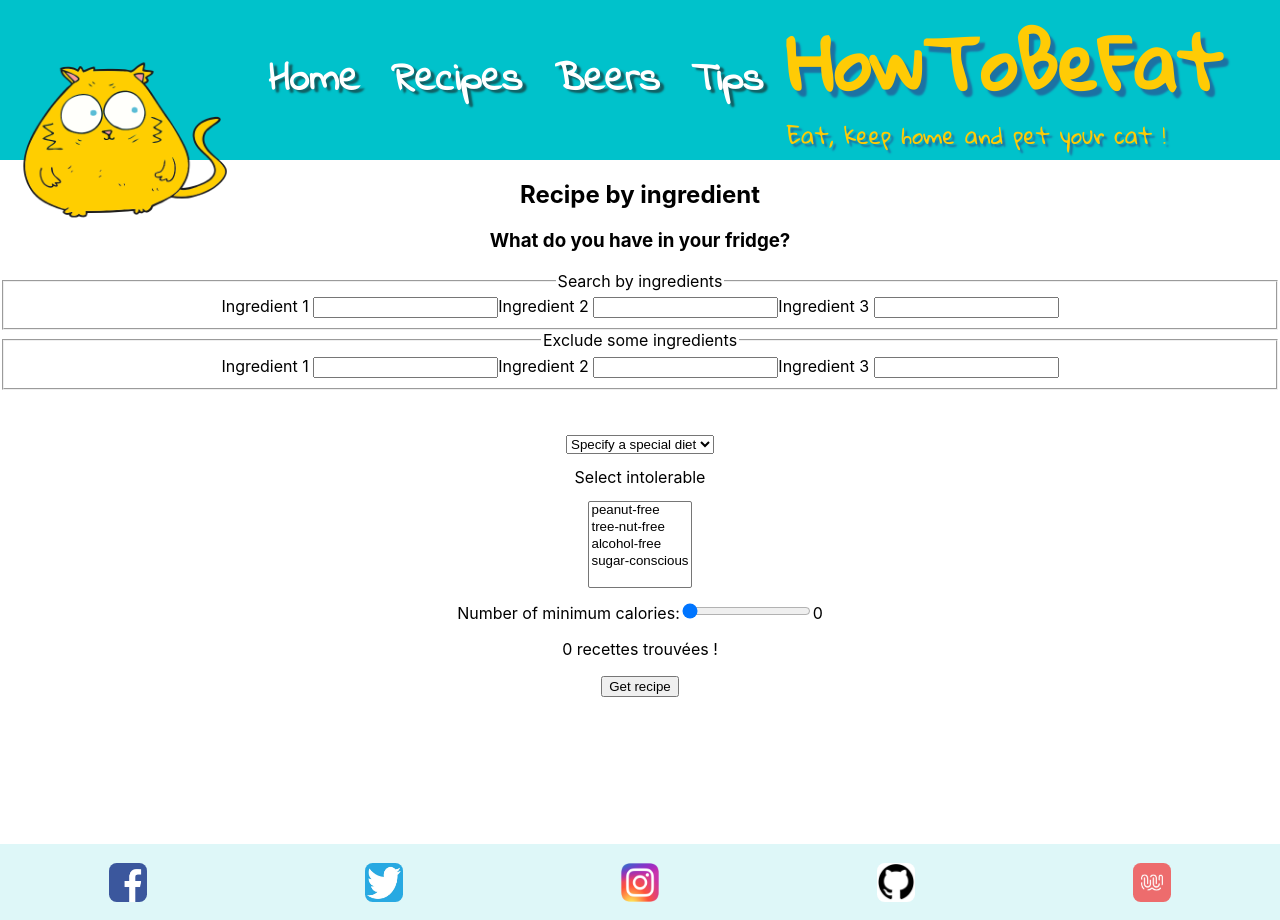
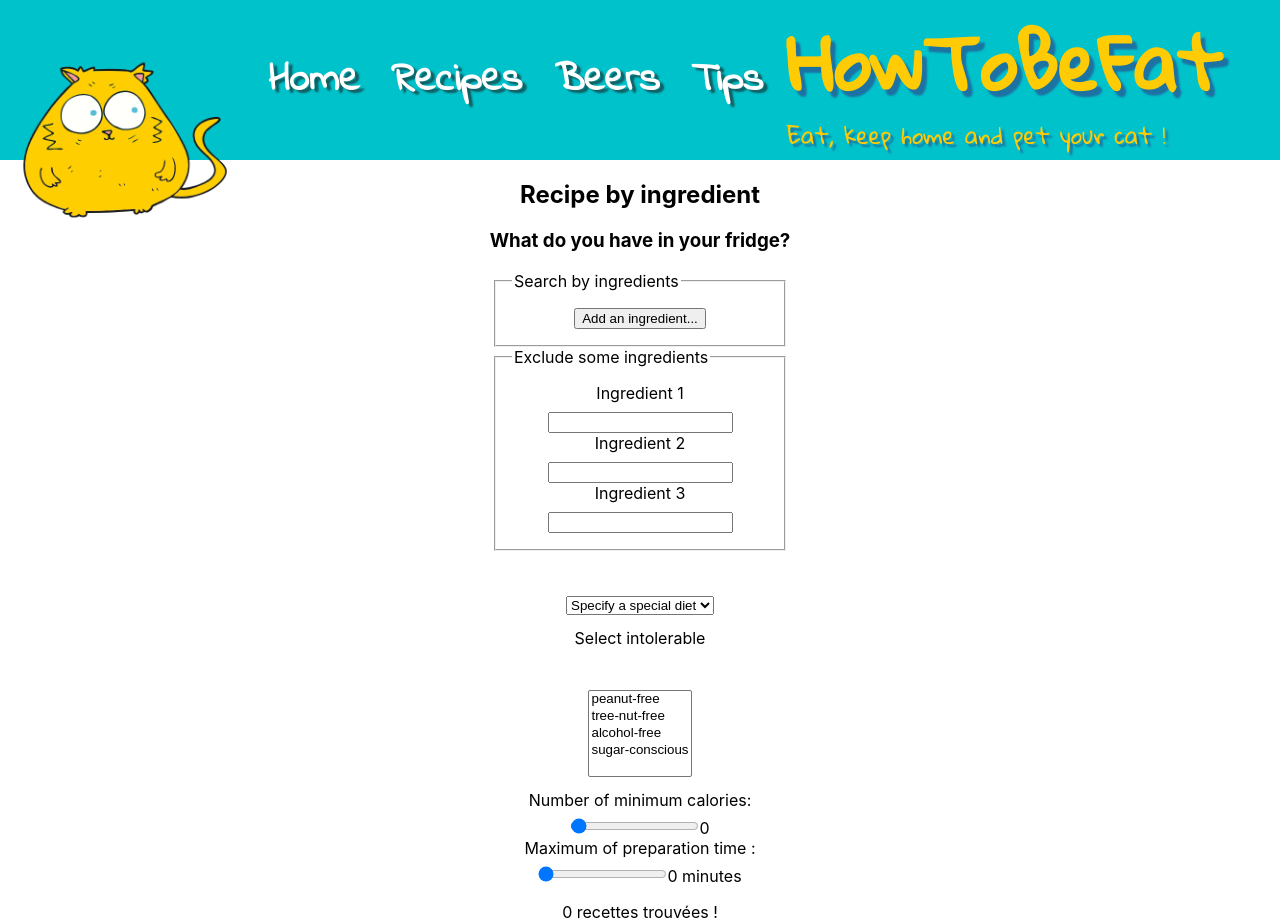
Before and after one commit to WildCodeSchool/paris-0320-project2-howToBeFat, a React (Create React App) app: page /RecipeSearch in a window 1280 px wide. Shown: the top 920 px of the page. Built offline with nearby package versions, Linux system fonts and the light colour scheme; a web font is replaced by a local one.

Commit message:
Create new componants for more visibility for the RecipeSearch componant. Make the fiedset formIngredients interactive

```diff
--- a/src/components/RecipeSearch.js
+++ b/src/components/RecipeSearch.js
@@ -1,5 +1,7 @@
 import React, { useState, useEffect } from 'react'
 import axios from 'axios'
+
+import Form from './recipeSearch/Form'
 
 const intolerables = ["peanut-free", "tree-nut-free", "alcohol-free", "sugar-conscious"]
 const specialDiet = ["vegetarian", "vegan"]
@@ -15,6 +17,7 @@ const RecipeSearch = () => {
   const [userExcludeIngredient2, setUserExcludeIngredient2] = useState('')
   const [userExcludeIngredient3, setUserExcludeIngredient3] = useState('')
   const [userCalories, setUserCalories] = useState(0)
+  const [userPreparationTime, setUserPreparationTime] = useState(0)
   const [userDiets, setUserDiets] = useState('')
   const [userIntolerables, setUserIntolerables] = useState([])
   const [errorRequest, setErrorRequest] = useState(false)
@@ -27,9 +30,7 @@ const RecipeSearch = () => {
     console.log(nbResults, "firstresult")
     const rangewidth = 10
     const numberToRandom = getRandomNumber(Math.ceil(nbResults / rangewidth))
-    console.log(numberToRandom, "numberRandom")
     const max = (numberToRandom * rangewidth) + rangewidth > nbResults ? nbResults - 1 : (numberToRandom * rangewidth) + rangewidth
-    console.log(max, "max")
     const min = max - rangewidth < 0 ? 0 : max - rangewidth
     return `&from=${min}&to=${max}`
   }
@@ -38,6 +39,7 @@ const RecipeSearch = () => {
   const defineRequestUrl = (nbResults) => {
     nbResults = nbResults > 100 ? 100 : nbResults
     const calories = userCalories && `&calories=${userCalories}%2B`
+    const preparationTime = userPreparationTime && `&time=${userPreparationTime}`
     const ingredients = userIngredient1 && `${userIngredient1},${userIngredient2},${userIngredient3}`
     const excludes = `&excluded=${userExcludeIngredient1}&excluded=${userExcludeIngredient2}&excluded=${userExcludeIngredient3}`
     const diet = userDiets && `&health=${userDiets}`
@@ -47,7 +49,7 @@ const RecipeSearch = () => {
     }
     const rangeRequest = numOfResult ? defineRangeNumber(numOfResult) : nbResults ? defineRangeNumber(nbResults) : ''
     // url which will be send to the API request
-    return `https://api.edamam.com/search?q=${ingredients}${calories}${rangeRequest}${diet}${intolerables}${excludes}&app_id=812f083c&app_key=57cd06930f1a1d5818380b512897cc58`
+    return `https://api.edamam.com/search?q=${ingredients}${calories}${rangeRequest}${diet}${intolerables}${excludes}${preparationTime}&app_id=812f083c&app_key=57cd06930f1a1d5818380b512897cc58`
   }
 
   // We verify if the number of results are define
@@ -56,8 +58,8 @@ const RecipeSearch = () => {
   const getNumRecipes = (url) => {
     axios.get(url)
       .then((res) => {
-        console.log(res.data.count, "first")
         setNumOfResult(0)
+        console.log(numOfResult)
         setNumOfResult(res.data.count)
         getApiDatas(defineRequestUrl(res.data.count))
       })
@@ -81,7 +83,33 @@ const RecipeSearch = () => {
   }
 
   const handleChange = (e) => {
+    const value = e.target.value.toLowerCase()
     switch (e.target.id) {
+      case "ingredient1":
+        console.log(value, 'ingredient1')
+        setUserIngredient1(value)
+        break
+      case "ingredient2":
+        setUserIngredient2(value)
+        break
+      case "ingredient3":
+        setUserIngredient3(value)
+        break
+      case "excludedIngredient1":
+        setUserExcludeIngredient1(value)
+        break
+      case "excludedIngredient2":
+        setUserExcludeIngredient2(value)
+        break
+      case "excludedIngredient3":
+        setUserExcludeIngredient3(value)
+        break
+      case "calories":
+        setUserCalories(e.target.value)
+        break
+      case "time":
+        setUserPreparationTime(e.target.value)
+        break
       case "specialDiets":
         e.target.value !== "Specify a special diet" ? setUserDiets(e.target.value) : setUserDiets('')
         break
@@ -96,31 +124,29 @@ const RecipeSearch = () => {
     }
   }
 
+  const getPreparationTime = (time) => {
+    const hours = time > 60 ? Math.floor(time / 60) : 0
+    const unity = hours > 1 ? "hours" : "hour"
+    const minutes = time > 60 ? time % 60 : time
+    return time > 60 ? `${hours} ${unity} and ${minutes} minutes` : `${minutes} minutes`
+  }
+
   return (
     <div className='recipeSearch'>
       <h2>Recipe by ingredient</h2>
       <h3>What do you have in your fridge?</h3>
       <div className='ingredientSearch'>
         <form onSubmit={submitForm} class="form-example">
-
-          <fieldset class="ingredientSearch">
-            <legend>Search by ingredients</legend>
-            <label htmlFor='ingredient1'>Ingredient 1 </label>
-            <input onChange={(event) => setUserIngredient1((event.target.value).toLowerCase())} id='ingredient1' type='text' pattern="[A-Za-z]+" />
-            <label htmlFor='ingredient2'>Ingredient 2 </label>
-            <input onChange={(event) => setUserIngredient2((event.target.value).toLowerCase())} id='ingredient2' type='text' pattern="[A-Za-z]+" />
-            <label htmlFor='ingredient3'>Ingredient 3 </label>
-            <input onChange={(event) => setUserIngredient3((event.target.value).toLowerCase())} id='ingredient3' type='text' pattern="[A-Za-z]+" />
-          </fieldset>
+          <Form handleChange={handleChange} submitForm={submitForm} />
 
           <fieldset className="ingredientsExcluded">
             <legend>Exclude some ingredients</legend>
             <label htmlFor='excludedIngredient1'>Ingredient 1 </label>
-            <input onChange={(event) => setUserExcludeIngredient1((event.target.value).toLowerCase())} id='excludedIngredient1' type='text' pattern="[A-Za-z]+" />
+            <input onChange={handleChange} id='excludedIngredient1' type='text' pattern="[A-Za-z]+" />
             <label htmlFor='excludedIngredient2'>Ingredient 2 </label>
-            <input onChange={(event) => setUserExcludeIngredient2((event.target.value).toLowerCase())} id='excludedIngredient2' type='text' pattern="[A-Za-z]+" />
+            <input onChange={handleChange} id='excludedIngredient2' type='text' pattern="[A-Za-z]+" />
             <label htmlFor='excludedIngredient3'>Ingredient 3 </label>
-            <input onChange={(event) => setUserExcludeIngredient3((event.target.value).toLowerCase())} id='excludedIngredient3' type='text' pattern="[A-Za-z]+" />
+            <input onChange={handleChange} id='excludedIngredient3' type='text' pattern="[A-Za-z]+" />
           </fieldset>
 
           <div style={{ padding: "1em", color: "red", "font-weight": "bold" }}>{errorRequest}</div>
@@ -130,13 +156,17 @@ const RecipeSearch = () => {
               <option selected>Specify a special diet</option>
               {specialDiet.map(diet => <option key={diet} value={diet}>{diet}</option>)}
             </select><br />
-            <label htmlFor="intolerables">Select intolerable</label><br />
+            <label htmlFor="intolerables">Select intolerable</label>
+            <br />
             <select id="intolerables" name="intolerables" multiple size="5" onChange={handleChange} style={{ margin: "1em" }}>
               {intolerables.map(intolerable => <option key={intolerable} value={intolerable}>{intolerable}</option>)}
             </select>
           </div>
           <label htmlFor="calories">Number of minimum calories:</label>
-          <input onChange={(event) => setUserCalories(event.target.value)} type="range" id="calories" min="0" max="100000" step="1" />{userCalories}
+          <input onChange={handleChange} type="range" id="calories" min="0" max="100000" step="1" />{userCalories}
+          <br />
+          <label htmlFor="time">Maximum of preparation time :</label>
+          <input onChange={handleChange} value={userPreparationTime} type="range" id="time" start="0" min="0" max="240" step="1" />{getPreparationTime(userPreparationTime)}
 
           <p>{numOfResult} recettes trouvées !</p>
           <div><input className="submit" type="submit" value="Get recipe"></input></div>
@@ -151,6 +181,7 @@ const RecipeSearch = () => {
             <h3>{recipe[0].recipe.label}</h3>
             <p><img src={recipe[0].recipe.image} alt={recipe[0].recipe.label} /></p>
             <p>{recipe[0].recipe.calories}</p>
+            <p>{recipe[0].recipe.totalTime}</p>
           </>
         }
 
--- /dev/null
+++ b/src/components/recipeSearch/Form.js
@@ -0,0 +1,13 @@
+import React from 'react'
+
+import FormIngredients from './FormIngredients'
+
+const Form = (props) => (
+
+  <div>
+    <FormIngredients handleChange={props.handleChange} />
+  </div>
+
+)
+
+export default Form
--- /dev/null
+++ b/src/components/recipeSearch/FormIngredients.css
@@ -0,0 +1,32 @@
+.ingredientSearch label {
+  text-align: center;
+  display: block;
+  margin-bottom: .5em;
+}
+
+.ingredientSearch legend {
+  text-align: left;
+  /* margin: auto; */
+}
+
+.ingredientSearch input {
+  margin: auto;
+  position: relative;
+}
+
+fieldset {
+  width: 20%;
+  margin: auto;
+  padding: 1em;
+  text-align: center;
+}
+
+.ingredientSearch .hideButton {
+  border-radius: 25%;
+  position: relative;
+  left: -5px;
+  font-weight: bold;
+  font-size: 1.2em;
+  border: 2px ridge #000;
+  padding: 0 .2em;
+}
--- /dev/null
+++ b/src/components/recipeSearch/FormIngredients.js
@@ -0,0 +1,90 @@
+import React, { useState } from 'react'
+
+import './FormIngredients.css'
+
+const FormIngredients = (props) => {
+
+  const handleChange = props.handleChange
+
+  const [ingredientShow, setIngredientShow] =
+    useState({
+      ingredient1: false,
+      ingredient2: false,
+      ingredient3: false
+    })
+  const [addButton, setAddButton] = useState(true)
+
+  const handleShowInput = (e) => {
+    if (ingredientShow.ingredient2) {
+      setIngredientShow({ ...ingredientShow, ingredient3: true })
+      setAddButton(false)
+      console.log(ingredientShow, "cas 1")
+    }
+    else if (ingredientShow.ingredient1) {
+      setIngredientShow({ ...ingredientShow, ingredient2: true })
+      console.log(ingredientShow, "cas 2")
+    }
+    else {
+      setIngredientShow({ ...ingredientShow, ingredient1: true })
+      console.log(ingredientShow, "cas 3")
+    }
+  }
+
+  const handleHideInput = (e) => {
+    switch (e.target.id) {
+      case "IngredientHideInput1":
+        setIngredientShow({ ...ingredientShow, ingredient1: false })
+        setAddButton(true)
+        break
+      case "IngredientHideInput2":
+        setIngredientShow({ ...ingredientShow, ingredient2: false })
+        break
+      case "IngredientHideInput3":
+        setIngredientShow({ ...ingredientShow, ingredient3: false })
+        setAddButton(true)
+        break
+      default:
+    }
+  }
+
+  return (
+    <>
+      <fieldset className="ingredientSearch">
+        <legend>Search by ingredients</legend>
+        {
+          ingredientShow.ingredient1 &&
+          <>
+            <label htmlFor='ingredient1' id="labelIngredient1">Ingredient 1 <br />
+              {!ingredientShow.ingredient2 &&
+                <input type="button" className="hideButton" onClick={handleHideInput} id="IngredientHideInput1" value="-" />
+              }
+              <input onChange={handleChange} id='ingredient1' type='text' pattern="[A-Za-z]+" />
+            </label>
+          </>
+        }
+        {
+          ingredientShow.ingredient2 &&
+          <label htmlFor='ingredient2' id="labelIngredient2">Ingredient 2 <br />
+            {!ingredientShow.ingredient3 &&
+              <input type="button" className="hideButton" onClick={handleHideInput} id="IngredientHideInput2" value="-" />
+            }
+            <input onChange={handleChange} id='ingredient2' type='text' pattern="[A-Za-z]+" />
+          </label>
+        }
+        {
+          ingredientShow.ingredient3 &&
+          <label htmlFor='ingredient3' id="labelIngredient3">Ingredient 3 <br />
+            <input type="button" className="hideButton" onClick={handleHideInput} id="IngredientHideInput3" value="-" />
+            <input onChange={handleChange} id='ingredient3' type='text' pattern="[A-Za-z]+" />
+          </label>
+        }
+        {
+          addButton &&
+          <input type="button" onClick={handleShowInput} value="Add an ingredient..." />
+        }
+      </fieldset>
+    </>
+  )
+}
+
+export default FormIngredients
```
